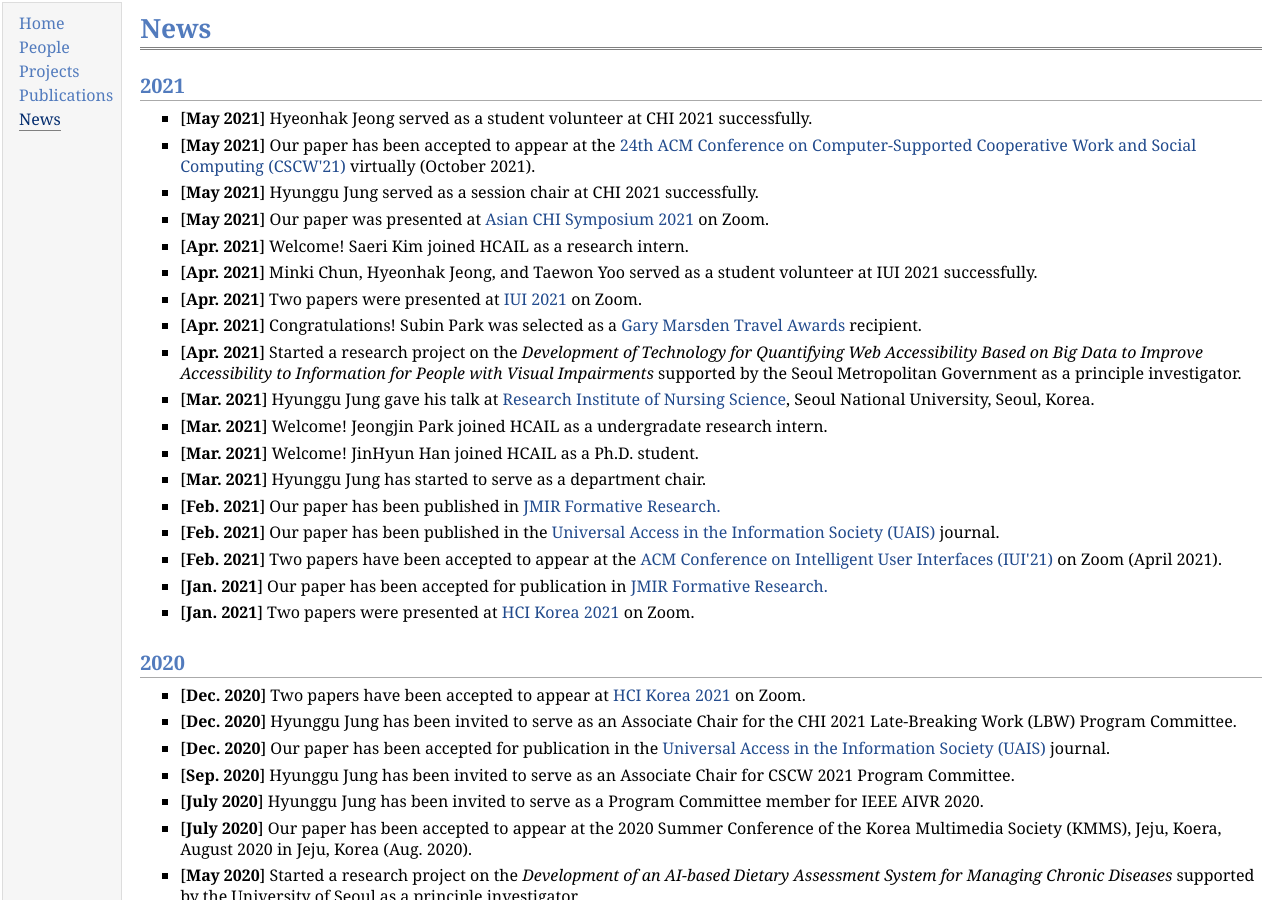
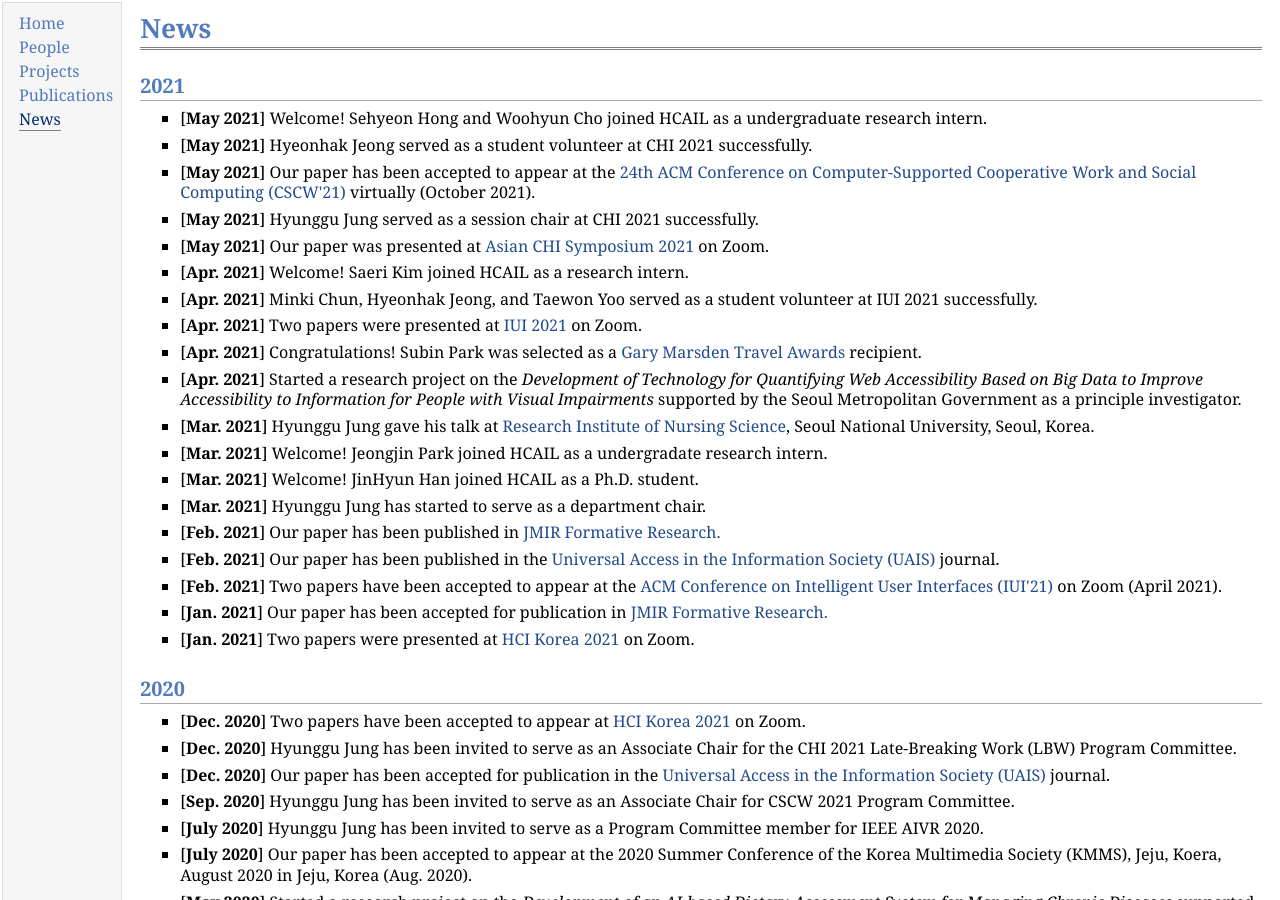
Before and after one commit to hcail/hcail-backup.github.io, a Jekyll site: the page news/news.html, which Jekyll copies as it is, in a window 1280 px wide and 900 px high. Built offline with Jekyll 4.4.1, drawn with Linux system fonts in a browser that asks for light colours.

Commit message:
news udpated

```diff
--- a/index.html
+++ b/index.html
@@ -59,6 +59,9 @@
 </div></div>
 <h2>What's new?</h2>
 <ul>
+  <li><p>[<b>May 2021</b>] Welcome! Sehyeon Hong and Woohyun Cho joined HCAIL as a
+    undergraduate research intern.
+  </li>
   <li><p>[<b>May 2021</b>] Hyeonhak Jeong served as a student volunteer at CHI 2021 successfully.
   </li>
   <li><p>[<b>May 2021</b>] Our paper has been accepted to appear at the <a href="https://cscw.acm.org/2021/">
--- a/news/news.html
+++ b/news/news.html
@@ -23,6 +23,9 @@
   </div>
   <h2>2021</h2>
   <ul>
+    <li><p>[<b>May 2021</b>] Welcome! Sehyeon Hong and Woohyun Cho joined HCAIL as a
+      undergraduate research intern.
+    </li>
     <li><p>[<b>May 2021</b>] Hyeonhak Jeong served as a student volunteer at CHI 2021 successfully.
     </li>
     <li><p>[<b>May 2021</b>] Our paper has been accepted to appear at the <a href="https://cscw.acm.org/2021/">
```
Also changed, not shown: 1 other file.
